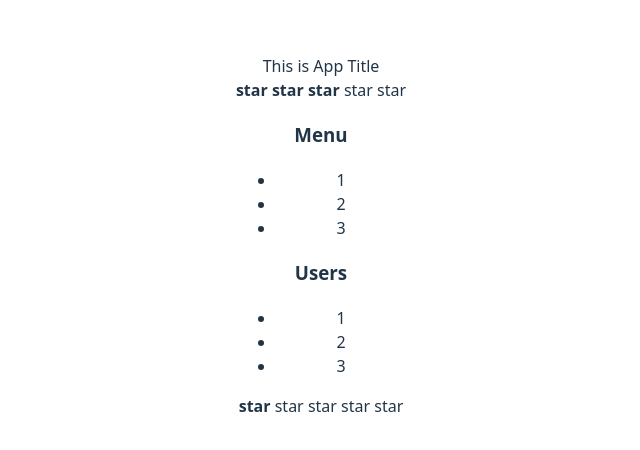
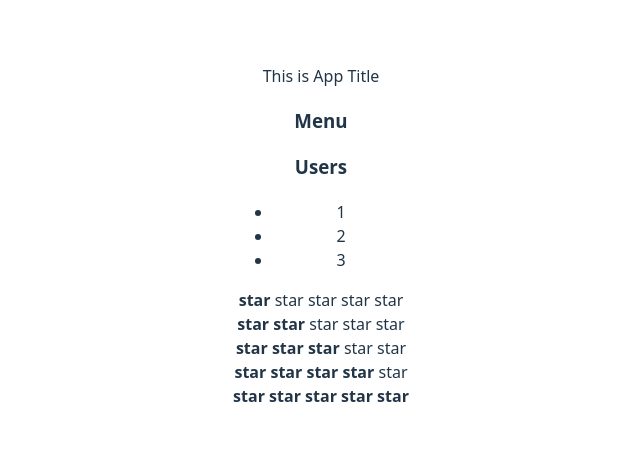
Before and after one commit to PustynnikovKirill/ReactSimple, a React (Vite) app: page / in a window 1280 px wide. Shown: the part 164-614 px from the top of the page, without its empty margins (319-959 px from the left). Built offline with nearby package versions, Linux system fonts and the light colour scheme.

Commit message:
rendering

```diff
--- a/src/App.tsx
+++ b/src/App.tsx
@@ -7,10 +7,13 @@
 
     return <>
         <PageTitle title = {"This is App Title"}/>
-        <Rating value ={3}/>
-        <Accordion title = {"Menu"} colllapsed = {true}/>
-        <Accordion title = {"Users"} colllapsed = {false}/>
-        <Rating value ={2}/>
+        <Accordion title = "Menu" colllapsed = {true}/>
+        <Accordion title = "Users" colllapsed = {false}/>
+        <Rating value = {1}/>
+        <Rating value = {2}/>
+        <Rating value = {3}/>
+        <Rating value = {4}/>
+        <Rating value = {5}/>
     </>
 }
 
--- a/src/components/Accordion/Accordion.tsx
+++ b/src/components/Accordion/Accordion.tsx
@@ -1,19 +1,21 @@
-
 type Props = {
     title: string,
-    colllapsed?:boolean
+    colllapsed: boolean
 }
 
-export const Accordion = ({title}:Props) => {
-    return <>
-        <AccordionTitle title={title}/>
-        <AccordionBody/>
-</>
-
-
+type AccordionTitleProps = {
+    title: string,
 }
 
-const AccordionTitle = ({title}:Props) => {
+export const Accordion = ({title, colllapsed}: Props) => {
+
+     return   <>
+        <AccordionTitle title={title}/>
+        {!colllapsed && <AccordionBody/>}
+        </>
+}
+
+const AccordionTitle = ({title}: AccordionTitleProps) => {
     return <>
         <h3>{title}</h3>
     </>
--- a/src/components/Rating/Rating.tsx
+++ b/src/components/Rating/Rating.tsx
@@ -1,42 +1,30 @@
-export const Rating = (props:{ value:number}) => {
+type RatingType = {
+    value:0|1|2|3|4|5
+}
 
-    if (props.value === 2){
-        return <div>
-            <Star selected={true}/>
-            <Star selected={false}/>
-            <Star selected={false}/>
-            <Star selected={false}/>
-            <Star selected={false}/>
+export const Rating = ({value}:RatingType) => {
+
+    return <>
+         <div>
+            <Star selected={value > 0}/>
+            <Star selected={value > 1}/>
+            <Star selected={value > 2}/>
+            <Star selected={value > 3}/>
+            <Star selected={value > 4}/>
         </div>
-    }
-    if (props.value === 3){
-        return <div>
-            <Star selected={true}/>
-            <Star selected={true}/>
-            <Star selected={true}/>
-            <Star selected={false}/>
-            <Star selected={false}/>
-
-        </div>
-    }
-    return <div>
-        <Star selected={true}/>
-        <Star selected={true}/>
-        <Star selected={false}/>
-        <Star selected={true}/>
-        <Star selected={false}/>
-
-    </div>
+    </>
 }
 
 type StarPropsType = {
     selected: boolean
 }
-const Star = ( { selected}:StarPropsType) => {
+const Star = ({ selected}:StarPropsType) => {
 
     if (selected === true) {
         return <span> <b>star</b> </span>
     } else {
-      return  <span> star </span>
+      return <>
+          <span> star </span>
+      </>
     }
 }
```
